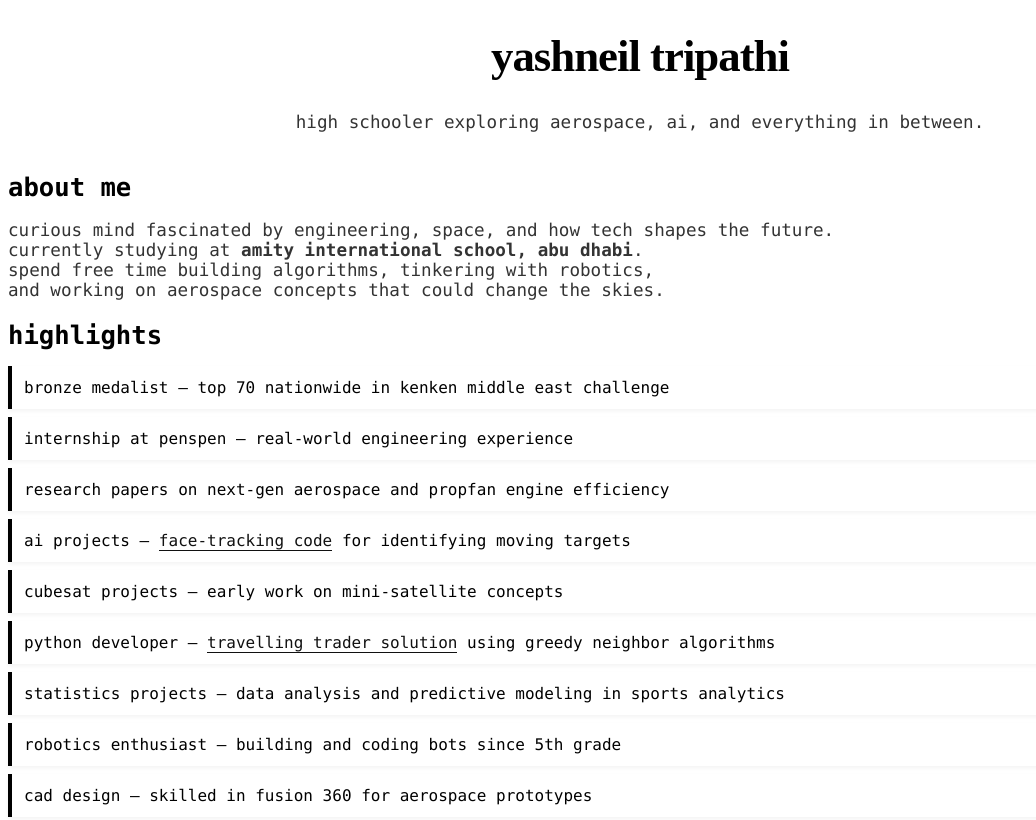
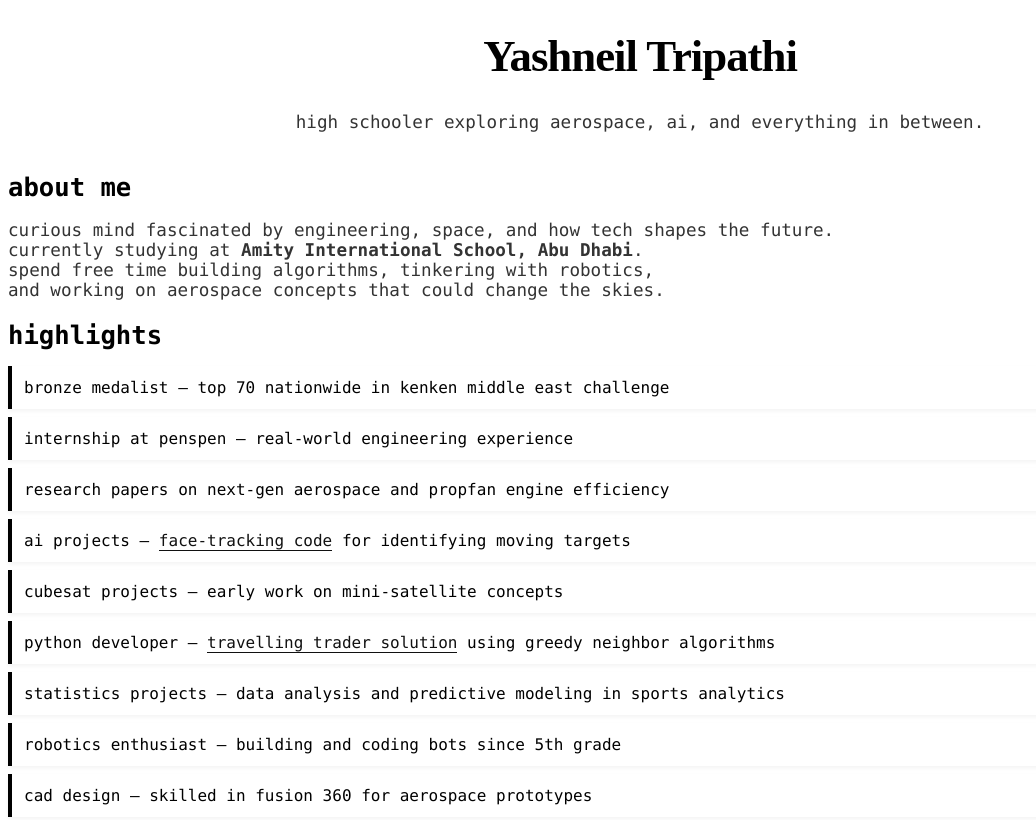
Before and after one commit to yashneilt/yashneil.github.io, a plain HTML site: page index.html in a window 1280 px wide. Shown: the top 820 px of the page, without its empty margins (0-1036 px from the left). Drawn offline with Linux system fonts and the light colour scheme.

Commit message:
index.html

```diff
--- a/index.html
+++ b/index.html
@@ -3,7 +3,7 @@
 <head>
   <meta charset="UTF-8">
   <meta name="viewport" content="width=device-width, initial-scale=1.0">
-  <title>yashneil tripathi | portfolio</title>
+  <title>Yashneil Tripathi | portfolio</title>
   <link rel="stylesheet" href="style.css">
   <link href="https://fonts.googleapis.com/css2?family=Space+Mono:wght@400;700&display=swap" rel="stylesheet">
 </head>
@@ -11,7 +11,7 @@
 
   <!-- HEADER -->
   <header>
-    <h1>yashneil tripathi</h1>
+    <h1>Yashneil Tripathi</h1>
     <p>high schooler exploring aerospace, ai, and everything in between.</p>
   </header>
 
@@ -20,7 +20,7 @@
     <h2>about me</h2>
     <p>
       curious mind fascinated by engineering, space, and how tech shapes the future.<br>
-      currently studying at <strong>amity international school, abu dhabi</strong>.<br>
+      currently studying at <strong>Amity International School, Abu Dhabi</strong>.<br>
       spend free time building algorithms, tinkering with robotics,<br>
       and working on aerospace concepts that could change the skies.
     </p>
```
